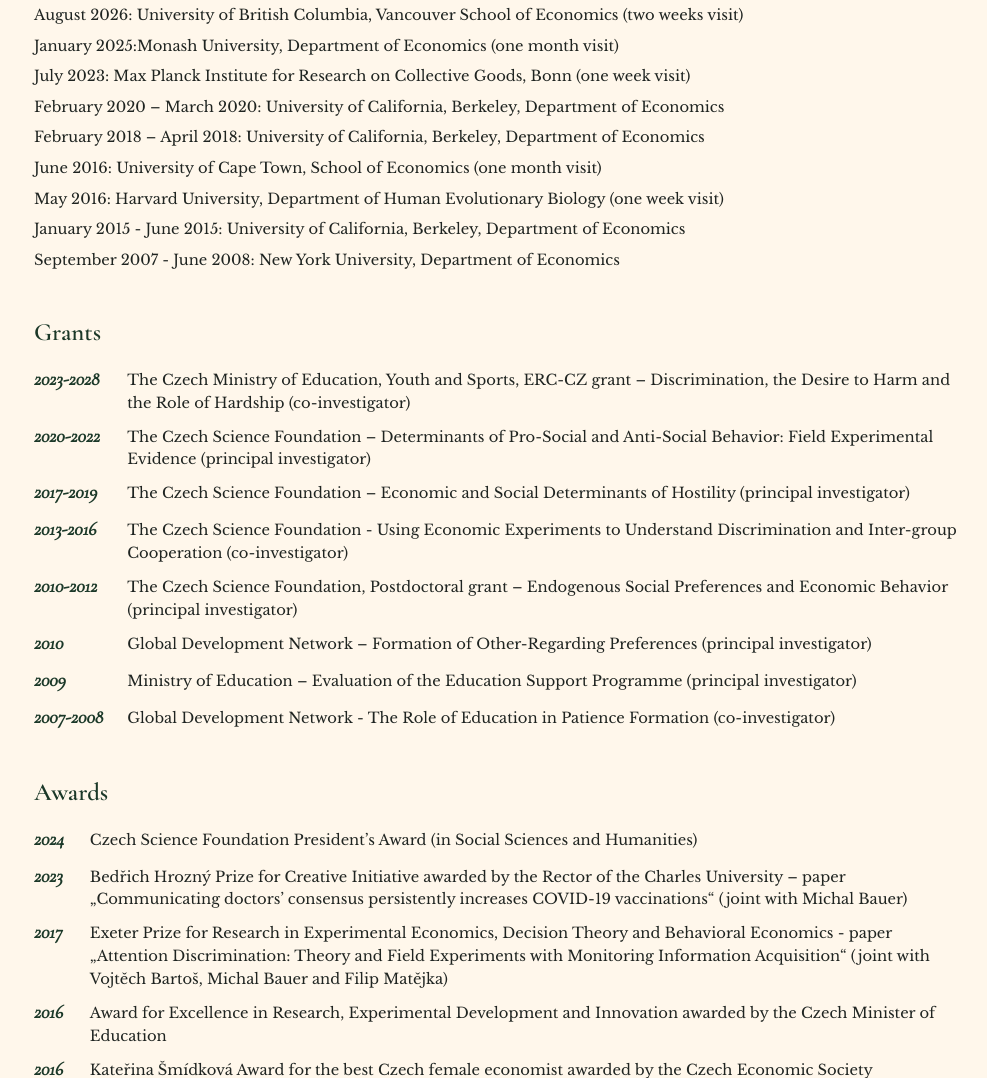
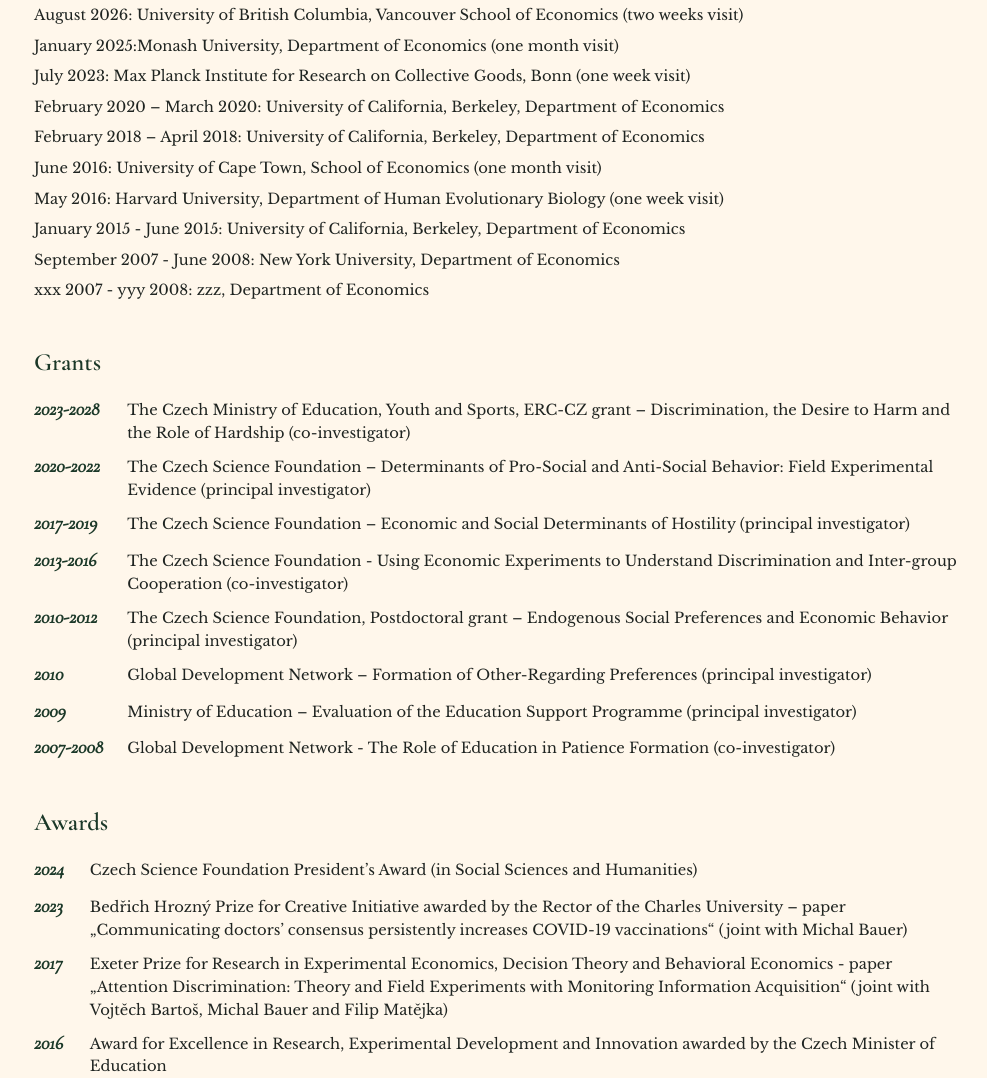
Before and after one commit to julie-chytilova/julie-chytilova.github.io, a plain HTML site: page index.html in a window 1280 px wide. Shown: the part 2883-3961 px from the top of the page, without its empty margins (140-1127 px from the left). Drawn offline with Linux system fonts and the light colour scheme.

Commit message:
new visit added

```diff
--- a/index.html
+++ b/index.html
@@ -201,6 +201,7 @@
           <li>May 2016: Harvard University, Department of Human Evolutionary Biology (one week visit)</li>
           <li>January 2015 - June 2015: University of California, Berkeley, Department of Economics</li>
           <li>September 2007 - June 2008: New York University, Department of Economics</li>
+          <li>xxx 2007 - yyy 2008: zzz, Department of Economics</li>
         </ul>
       </div>
 
```
